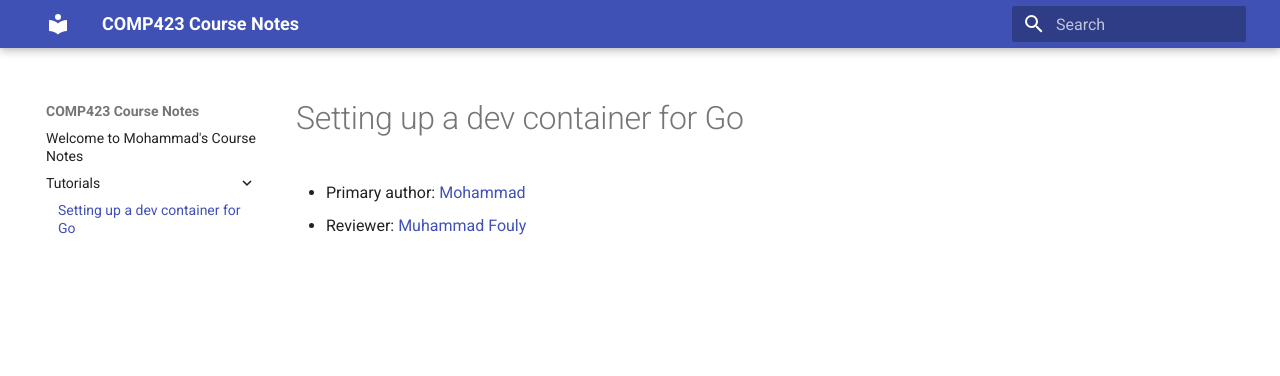
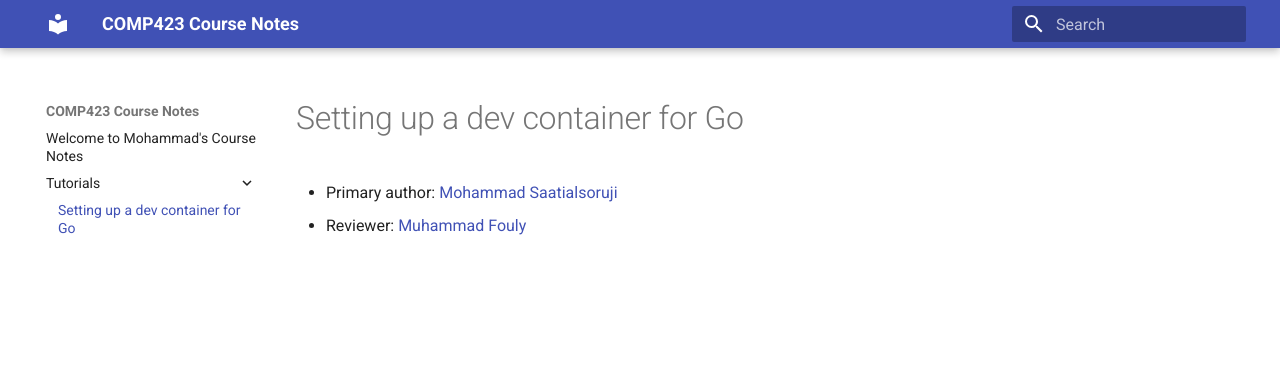
Before and after one commit to meihab/comp423-course-notes, an MkDocs documentation site: the page built from docs/tutorials/go-setup.md, in a window 1280 px wide. Shown: the top 376 px of the page. Built offline with MkDocs 1.6.1 and Material for MkDocs 9.7.7, drawn with Linux system fonts in a browser that asks for light colours.

Commit message:
modifications

```diff
--- a/docs/tutorials/go-setup.md
+++ b/docs/tutorials/go-setup.md
@@ -1,4 +1,4 @@
 # Setting up a dev container for Go
 
-* Primary author: [Mohammad](https://github.com/meihab)
+* Primary author: [Mohammad Saatialsoruji](https://github.com/meihab)
 * Reviewer: [Muhammad Fouly](https://github.com/MuhammadDF)
```
Also changed, not shown: docs/index.md (+1 -1 lines).
